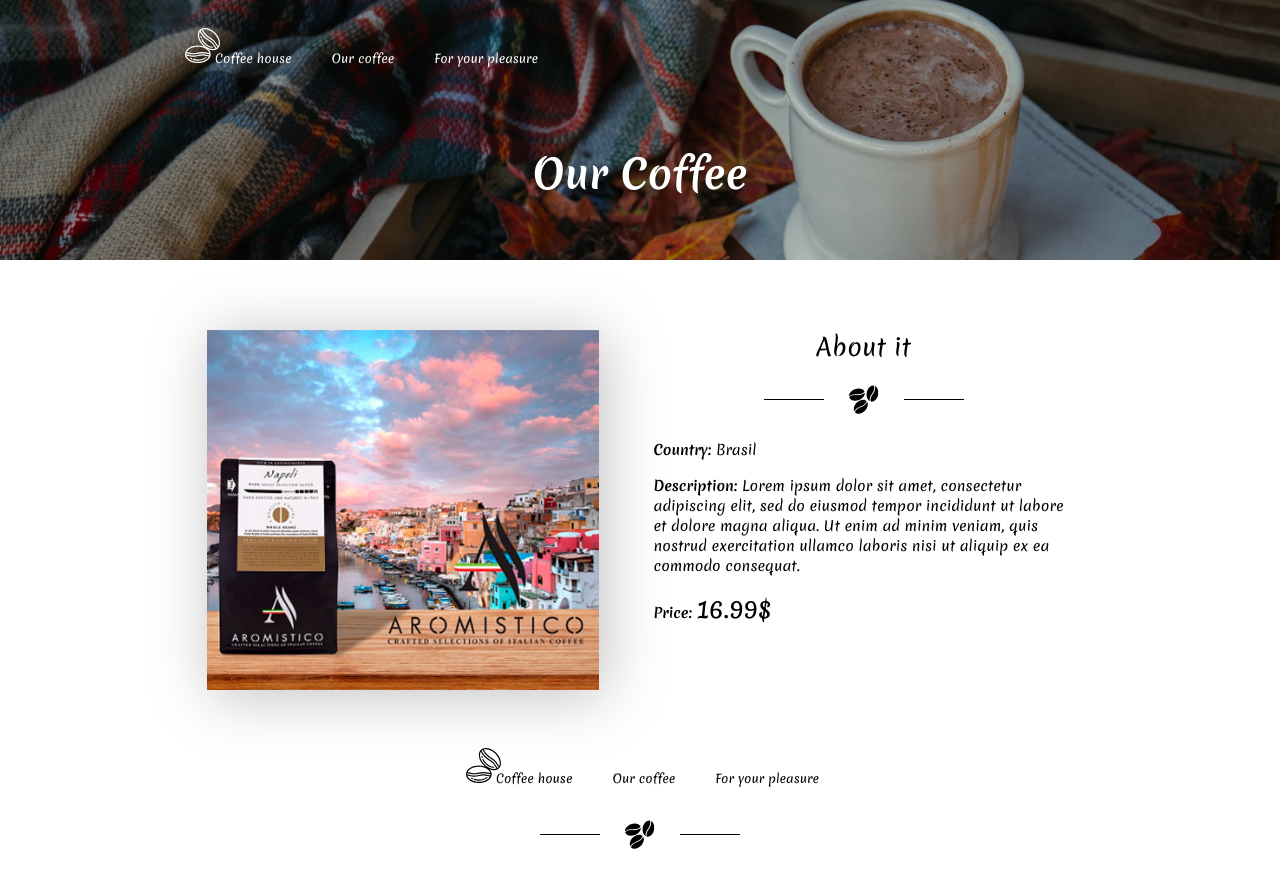
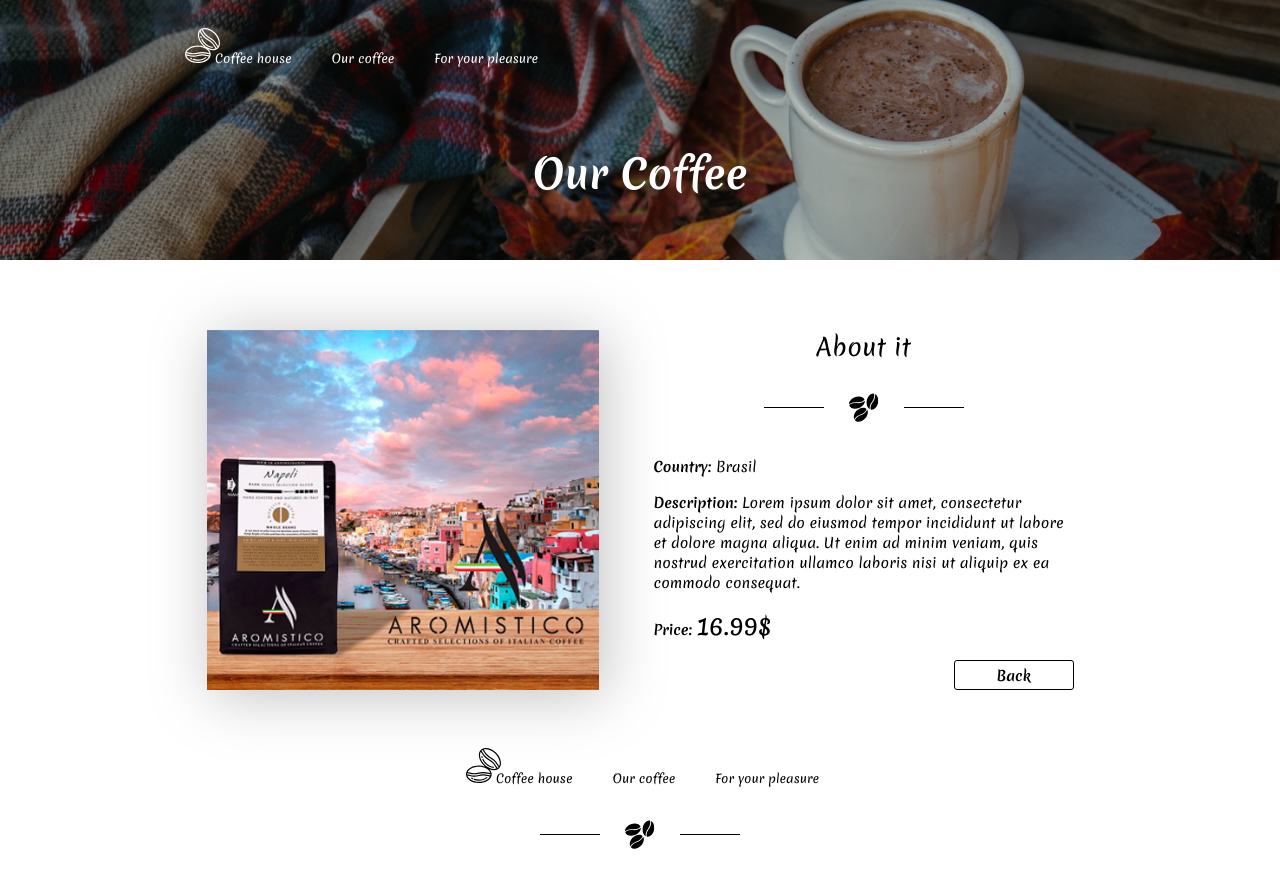
Before and after one commit to DanikPrich/coffe-shop, a React (Create React App) app: page /goods/123 in a window 1280 px wide. Built offline with nearby package versions, Linux system fonts and the light colour scheme.

Commit message:
new favicon and go back button on the item page

```diff
--- a/public/index.html
+++ b/public/index.html
@@ -2,7 +2,7 @@
 <html lang="en">
   <head>
     <meta charset="utf-8" />
-    <link rel="icon" href="%PUBLIC_URL%/favicon.ico" />
+    <link rel="icon" href="%PUBLIC_URL%/favicon.png" />
     <meta name="viewport" content="width=device-width, initial-scale=1" />
     <meta name="theme-color" content="#000000" />
     <meta
@@ -14,7 +14,7 @@
     <link rel="preconnect" href="https://fonts.googleapis.com">
     <link rel="preconnect" href="https://fonts.gstatic.com" crossorigin>
     <link href="https://fonts.googleapis.com/css2?family=Merienda:wght@400;700&display=swap" rel="stylesheet">
-    <title>React App</title>
+    <title>Coffe House</title>
   </head>
   <body>
     <noscript>You need to enable JavaScript to run this app.</noscript>
--- a/src/components/UI/MyButton/MyLinkButton.js
+++ /dev/null
@@ -1,13 +0,0 @@
-import { NavLink } from 'react-router-dom'
-
-import './myLinkButton.scss'
-
-function MyLinkButton(props) {
-  return (
-    <NavLink to={props.to} className='my-button'>
-      {props.text}
-    </NavLink>
-  )
-}
-
-export default MyLinkButton
--- /dev/null
+++ b/src/components/UI/MyLinkButton/MyLinkButton.js
@@ -0,0 +1,20 @@
+import { NavLink, useNavigate } from 'react-router-dom'
+
+import './myLinkButton.scss'
+
+const MyLinkButton = (props) => {
+
+  const navigate = useNavigate();
+
+  function goBackCondition() {
+    if(props.to === "#") navigate(-1)
+  }
+
+  return (
+    <NavLink to={props.to} className='my-button' onClick={goBackCondition} >
+      {props.text}
+    </NavLink>
+  )
+}
+
+export default MyLinkButton
--- a/src/components/sections/AboutItemSection/AboutItemSection.js
+++ b/src/components/sections/AboutItemSection/AboutItemSection.js
@@ -1,3 +1,5 @@
+import MyLinkButton from '../../UI/MyLinkButton/MyLinkButton'
+
 import BeansLogo from '../../../img/beans/logo.svg'
 
 import AboutImg from '../../../img/about/about1.jpg'
@@ -6,6 +8,7 @@ import './aboutItemSection.scss'
 
 
 function AboutItemSection() {
+
   return (
     <section className="about-item">
       <div className="container">
@@ -27,6 +30,7 @@ function AboutItemSection() {
                 <span><b>Price: </b></span>
                 <span className="about-text__price_big">16.99$</span>
               </div>
+              <MyLinkButton to="#" text="Back"/>
             </div>
           </div>
       </div>
--- a/src/components/sections/AboutItemSection/aboutItemSection.scss
+++ b/src/components/sections/AboutItemSection/aboutItemSection.scss
@@ -18,7 +18,7 @@
       display: flex;
       flex-direction: column;
       align-items: center;
-
+      justify-content: space-between;
     }
 
     &__title {
@@ -44,5 +44,16 @@
       font-size: 24px;
       line-height: 35px;
     }
+
+    a {
+      margin-left: auto;
+      color: black;
+      border: 1px solid #000000;
+      filter: none;
+
+      &:hover {
+        background-color: rgba(208, 208, 208, 0.435);
+      }
+    }
   }
 }
--- a/src/components/sections/HeaderMainSection/HeaderMainSection.js
+++ b/src/components/sections/HeaderMainSection/HeaderMainSection.js
@@ -1,11 +1,12 @@
 import NavLinks from '../../NavLinks/NavLinks'
-import MyLinkButton from '../../UI/MyButton/MyLinkButton'
+import MyLinkButton from '../../UI/MyLinkButton/MyLinkButton'
 
 import './headerMainSection.scss'
 
 import BeansLogo from '../../../img/beans/logo.svg'
 
 function HeaderMainSection(props) {
+
 
   return (
     <header className='header-main'>
```
Also changed, not shown: public/favicon.png (added), src/components/UI/MyLinkButton/myLinkButton.scss (renamed from src/components/UI/MyButton/myLinkButton.scss).
